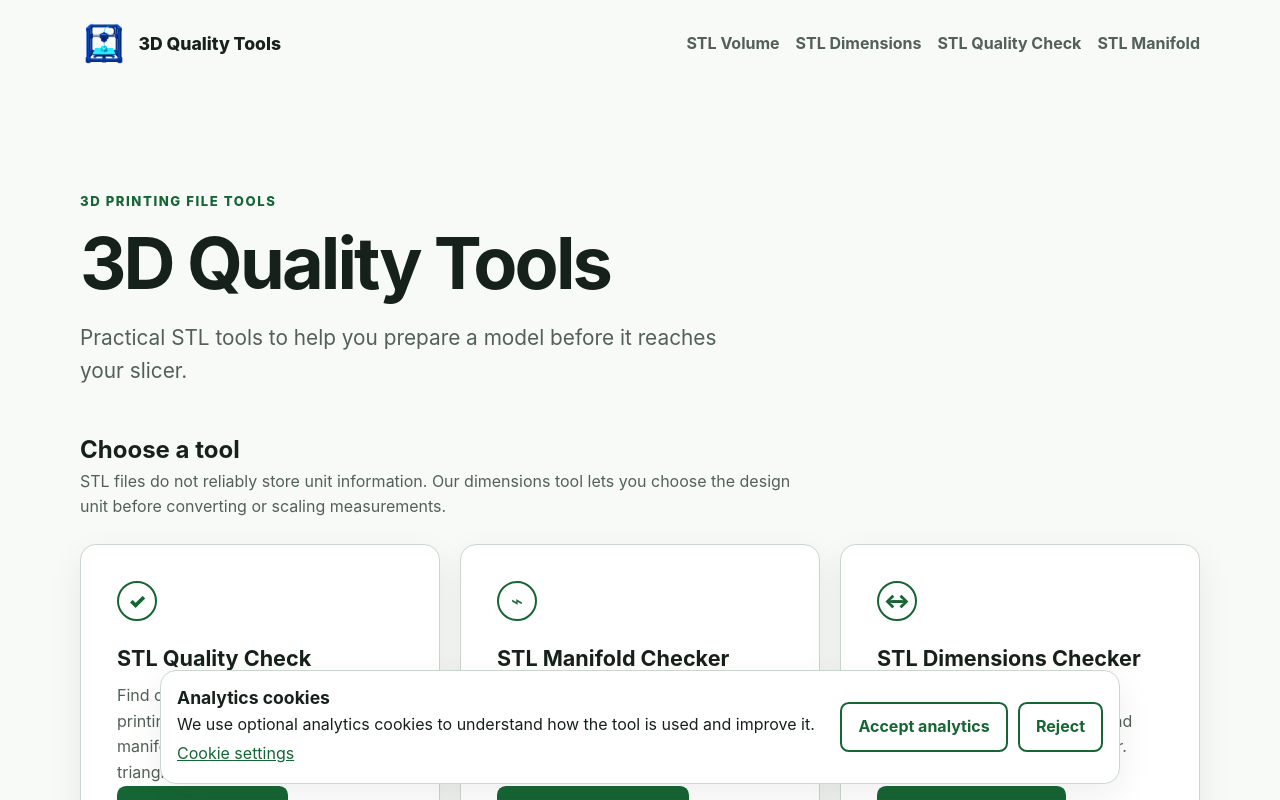
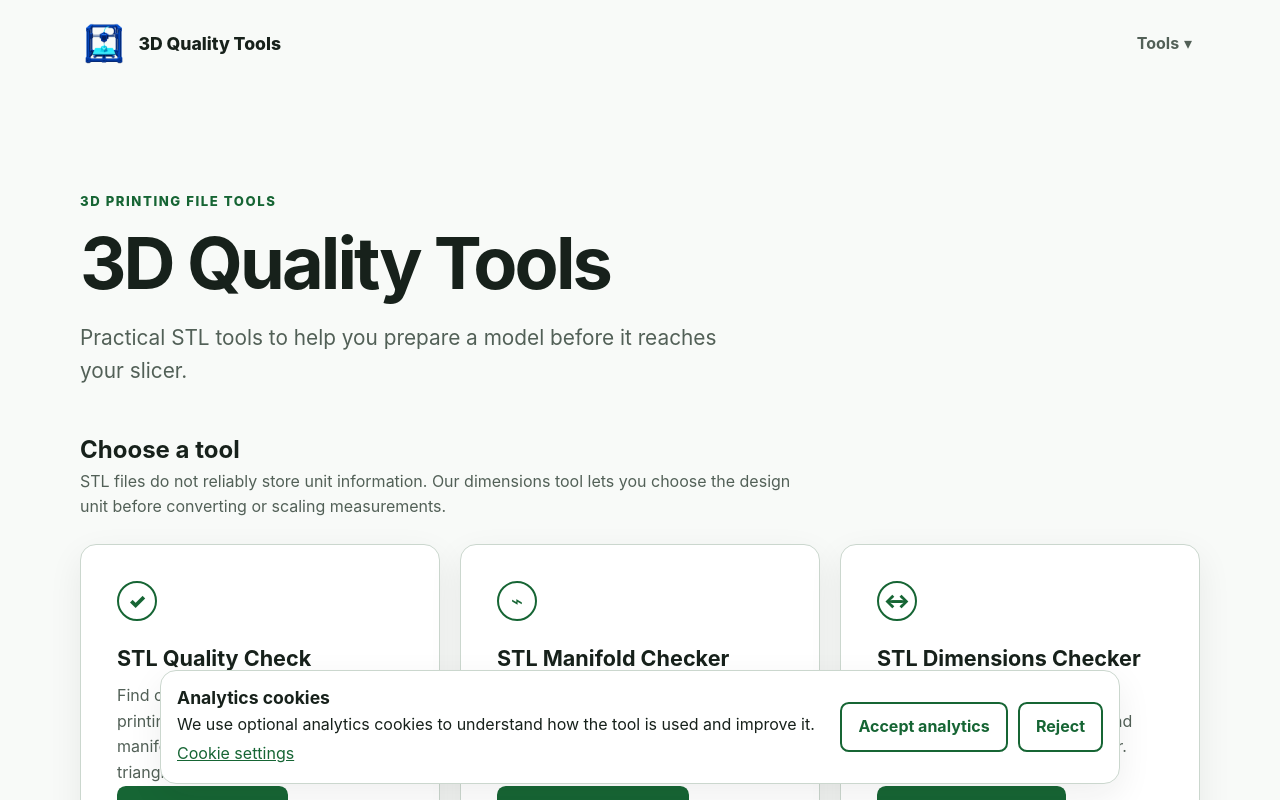
Before and after one commit to jankidudel/3d-frontend, an Angular app: page / in a window 1280 px wide. Shown: the top 800 px of the page. Built offline with nearby package versions, Linux system fonts and the light colour scheme.

Commit message:
menu changes

```diff
--- a/src/app/app.html
+++ b/src/app/app.html
@@ -1,25 +1,63 @@
 <header class="site-header">
-  <a class="brand" [routerLink]="['/']">
+  <a class="brand" [routerLink]="['/']" (click)="closeMenus()">
     <img ngSrc="/logo.webp" width="48" height="48" alt="" priority />
     <span>3D Quality Tools</span>
   </a>
-  <nav aria-label="Main navigation">
+  <button
+    class="mobile-nav-toggle"
+    type="button"
+    [attr.aria-expanded]="mobileNavOpen"
+    aria-controls="main-navigation"
+    (click)="toggleMobileNav()"
+  >
+    Menu
+  </button>
+  <nav
+    id="main-navigation"
+    aria-label="Main navigation"
+    [class.mobile-nav-open]="mobileNavOpen"
+  >
+    <div class="tools-disclosure">
+      <button
+        #toolsTrigger
+        class="tools-trigger"
+        type="button"
+        [attr.aria-expanded]="toolsOpen"
+        aria-controls="tools-menu"
+        (click)="toggleTools()"
+      >
+        Tools <span class="chevron" aria-hidden="true">▾</span>
+      </button>
+      @if (toolsOpen) {
+        <div id="tools-menu" class="tools-menu" aria-label="STL tools">
+          <span class="tools-label">STL tools</span>
           <a
-      [routerLink]="['/', routePath.VolumeCalculator]"
+            [routerLink]="['/', routePath.QualityCheck]"
             routerLinkActive="active"
-      >STL Volume</a
+            (click)="closeMenus()"
+            >STL Quality Check</a
+          >
+          <a
+            [routerLink]="['/', routePath.ManifoldChecker]"
+            routerLinkActive="active"
+            (click)="closeMenus()"
+            >STL Manifold Checker</a
           >
           <a
             [routerLink]="['/', routePath.DimensionsChecker]"
             routerLinkActive="active"
-      >STL Dimensions</a
+            (click)="closeMenus()"
+            >STL Dimensions Checker</a
           >
-    <a [routerLink]="['/', routePath.QualityCheck]" routerLinkActive="active"
-      >STL Quality Check</a
+          <a
+            [routerLink]="['/', routePath.VolumeCalculator]"
+            routerLinkActive="active"
+            (click)="closeMenus()"
+            >STL Volume Calculator</a
           >
-    <a [routerLink]="['/', routePath.ManifoldChecker]" routerLinkActive="active"
-      >STL Manifold</a
-    >
+        </div>
+      }
+    </div>
   </nav>
 </header>
 
--- a/src/app/app.scss
+++ b/src/app/app.scss
@@ -35,7 +35,75 @@ nav a {
 }
 .site-header nav {
   display: flex;
-  gap: 1rem;
+  align-items: center;
+}
+.mobile-nav-toggle,
+.tools-trigger {
+  border: 0;
+  color: var(--muted);
+  background: transparent;
+  font: inherit;
+  font-weight: 650;
+  cursor: pointer;
+}
+.tools-trigger {
+  display: inline-flex;
+  align-items: center;
+  gap: 0.3rem;
+  padding: 0.5rem;
+}
+.tools-trigger[aria-expanded='true'],
+.tools-trigger:hover {
+  color: var(--primary);
+}
+.chevron {
+  transition: transform 150ms ease;
+}
+.tools-trigger[aria-expanded='true'] .chevron {
+  transform: rotate(180deg);
+}
+.tools-disclosure {
+  position: relative;
+}
+.tools-menu {
+  position: absolute;
+  z-index: 10;
+  top: calc(100% + 0.35rem);
+  right: 0;
+  display: grid;
+  min-width: 15rem;
+  padding: 0.45rem;
+  border: 1px solid var(--border);
+  border-radius: 0.5rem;
+  background: var(--surface, #fff);
+  box-shadow: 0 0.5rem 1.5rem rgb(0 0 0 / 12%);
+}
+.tools-menu a {
+  padding: 0.5rem 0.6rem;
+  border-radius: 0.3rem;
+}
+.tools-menu a:hover {
+  background: color-mix(in srgb, var(--primary) 8%, transparent);
+}
+.tools-label {
+  padding: 0.35rem 0.6rem 0.45rem;
+  color: var(--muted);
+  font-size: 0.8rem;
+  font-weight: 700;
+  letter-spacing: 0.04em;
+  text-transform: uppercase;
+}
+.brand:focus-visible,
+nav a:focus-visible,
+.mobile-nav-toggle:focus-visible,
+.tools-trigger:focus-visible,
+.footer-links button:focus-visible {
+  outline: 3px solid var(--primary);
+  outline-offset: 3px;
+  border-radius: 0.25rem;
+}
+.mobile-nav-toggle {
+  display: none;
 }
 nav a:hover,
 nav a:focus-visible,
@@ -73,6 +141,29 @@ nav a.active {
     flex-direction: column;
   }
   .site-header nav {
-    flex-wrap: wrap;
+    display: none;
+    width: 100%;
+  }
+  .site-header nav.mobile-nav-open {
+    display: block;
+  }
+  .mobile-nav-toggle {
+    display: block;
+    margin-left: auto;
+    padding: 0.5rem;
+  }
+  .tools-disclosure,
+  .tools-menu {
+    width: 100%;
+  }
+  .tools-trigger {
+    justify-content: space-between;
+    width: 100%;
+  }
+  .tools-menu {
+    position: static;
+    min-width: 0;
+    margin-top: 0.25rem;
+    box-shadow: none;
   }
 }
--- a/src/app/app.ts
+++ b/src/app/app.ts
@@ -1,6 +1,19 @@
 import { NgOptimizedImage } from '@angular/common';
-import { Component, inject } from '@angular/core';
-import { RouterLink, RouterLinkActive, RouterOutlet } from '@angular/router';
+import {
+  Component,
+  ElementRef,
+  HostListener,
+  ViewChild,
+  inject,
+} from '@angular/core';
+import {
+  NavigationEnd,
+  Router,
+  RouterLink,
+  RouterLinkActive,
+  RouterOutlet,
+} from '@angular/router';
+import { filter } from 'rxjs';
 import { AnalyticsService } from './core/analytics/analytics.service';
 import { CookieConsentBannerComponent } from './core/analytics/cookie-consent-banner/cookie-consent-banner';
 import { CookieConsentService } from './core/analytics/cookie-consent.service';
@@ -19,7 +32,60 @@ import { PublicRoutePath } from './core/seo/public-routes';
   styleUrl: './app.scss',
 })
 export class App {
+  @ViewChild('toolsTrigger')
+  private readonly toolsTrigger?: ElementRef<HTMLButtonElement>;
+
   readonly consent = inject(CookieConsentService);
   readonly routePath = PublicRoutePath;
   private readonly analytics = inject(AnalyticsService);
+  private readonly router = inject(Router);
+  protected mobileNavOpen = false;
+  protected toolsOpen = false;
+
+  constructor() {
+    this.router.events
+      .pipe(
+        filter(
+          (event): event is NavigationEnd => event instanceof NavigationEnd,
+        ),
+      )
+      .subscribe(() => this.closeMenus());
+  }
+
+  protected toggleMobileNav(): void {
+    this.mobileNavOpen = !this.mobileNavOpen;
+    if (!this.mobileNavOpen) {
+      this.toolsOpen = false;
+    }
+  }
+
+  protected toggleTools(): void {
+    this.toolsOpen = !this.toolsOpen;
+  }
+
+  protected closeMenus(): void {
+    this.mobileNavOpen = false;
+    this.toolsOpen = false;
+  }
+
+  @HostListener('document:click', ['$event'])
+  protected closeOnOutsideClick(event: MouseEvent): void {
+    const target = event.target;
+    if (
+      target instanceof Node &&
+      !document.querySelector('.site-header')?.contains(target)
+    ) {
+      this.closeMenus();
+    }
+  }
+
+  @HostListener('document:keydown.escape')
+  protected closeOnEscape(): void {
+    if (!this.toolsOpen && !this.mobileNavOpen) {
+      return;
+    }
+
+    this.closeMenus();
+    this.toolsTrigger?.nativeElement.focus();
+  }
 }
```
Also changed, not shown: 1 other file (tests, documents, lock files or other folders). Lines whose indentation alone changed are shown as unchanged.
